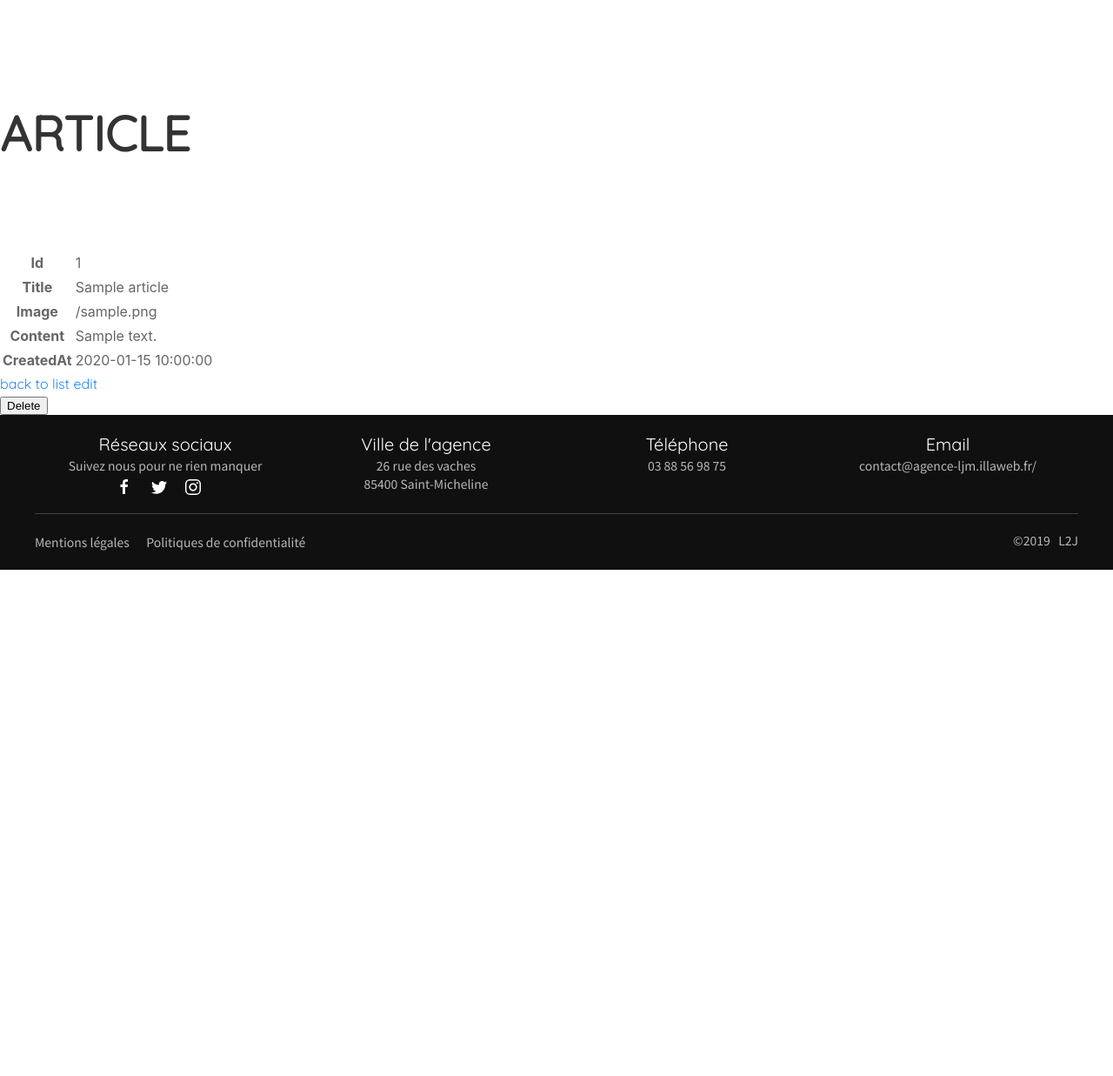
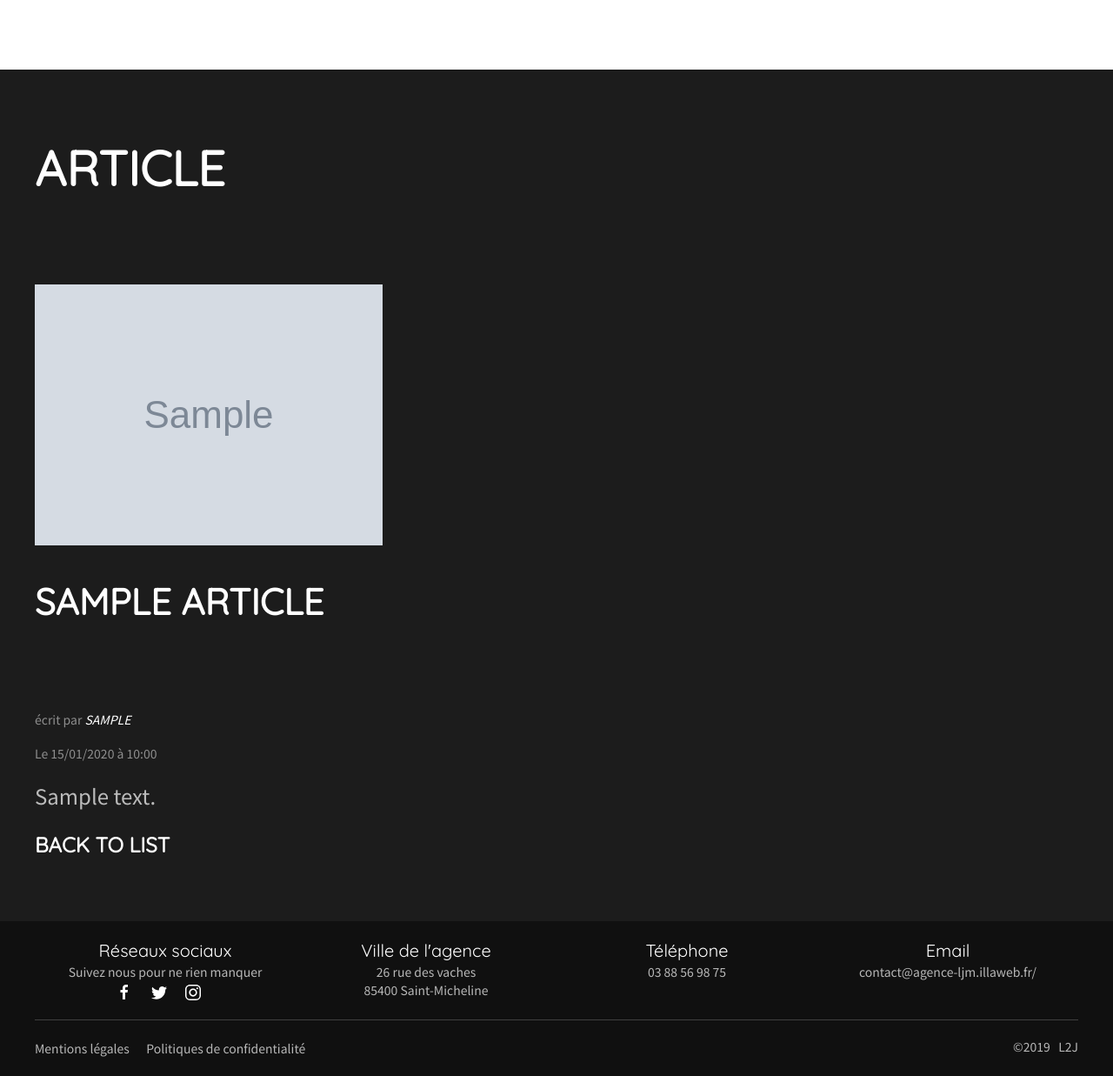
Before and after one commit to jm-Holland/repo_Agence-ljm, a Symfony app: template templates/article/show.html.twig in a window 1280 px wide. Shown: the whole page at 87% size. Before the commit the page ends 655 px from the top, so only its background shows below. Run offline with Twig, Linux system fonts and the light colour scheme; the template is opened without the code that fills it: most values are stand-ins (such as "Sample title", 1, 10 or a date in 2020); grey boxes marked "Sample" are stand-in pictures; some libraries are stand-ins or nearby versions.

Commit message:
Mise e n forme article Blog

```diff
--- a/src/Controller/ArticleController.php
+++ b/src/Controller/ArticleController.php
@@ -83,7 +83,7 @@ class ArticleController extends AbstractController
 
             $uploadedFile = $form['image']->getData();
             if ($uploadedFile) {
-                $newFilename = $uploaderHelper->uploadArticleImage($uploadedFile);
+                $newFilename =  $uploaderHelper->uploadArticleImage($uploadedFile);
                 $article->setImageFilename($newFilename);
             }
             $entityManager->persist($article);
--- a/templates/article/_delete_form.html.twig
+++ b/templates/article/_delete_form.html.twig
@@ -2,5 +2,5 @@
     onsubmit="return confirm('Are you sure you want to delete this item?');">
     <input type="hidden" name="_method" value="DELETE">
     <input type="hidden" name="_token" value="{{ csrf_token('delete' ~ article.id) }}">
-    <button class="">Delete</button>
+    <button class="uk-button uk-button-danger uk-border-rounded">Delete</button>
 </form>
--- a/templates/article/_form.html.twig
+++ b/templates/article/_form.html.twig
@@ -1,7 +1,10 @@
 {{ form_start(form) }}
 <form action="" method="post" enctype="multipart/form-data" class="uk-form-stacked">
     {# upload Image#}
+    {% if article.image is empty %}
+    {% else %}
     <img src="{{ asset(article.imagePath) }}" alt="{{article.captionImage}}" uk-img />
+    {% endif %}
     <div class="uk-margin">
         <label class="uk-form-label">Sélectionner une image</label>
 
@@ -33,7 +36,7 @@
         </div>
     </div>
     {{ form_widget(form) }}
-    <button class="btn">{{ button_label|default('Save') }}</button>
+    <button class="uk-button uk-button-primary uk-border-rounded">{{ button_label|default('Save') }}</button>
 </form>
 
 {{ form_end(form) }}
--- a/templates/article/index.html.twig
+++ b/templates/article/index.html.twig
@@ -3,7 +3,7 @@
 {% block title %}Blog_liste{% endblock %}
 
 {% block body %}
-<section class="uk-section ">
+<section class="uk-section uk-section-secondary">
     <div class="uk-container">
         <h1>Liste des Articles</h1>
         {% if is_granted('ROLE_USER') %}
@@ -14,7 +14,7 @@
         <div class="uk-child-width-1-2@s uk-child-width-1-3@m uk-child-width-1-4@l" uk-grid>
             {% for article in articles %}
             <div>
-                <div class="uk-card uk-card-default uk-card-hover">
+                <div class="uk-card uk-card-secondary uk-card-hover">
                     <div class="uk-width-auto">
                         <img data-src="{{ asset(article.imagePath) }}" alt="{{article.captionImage}}" uk-img>
                     </div>
--- a/templates/article/new.html.twig
+++ b/templates/article/new.html.twig
@@ -8,8 +8,10 @@
         <h1>Create new Article</h1>
 
         {{ include('article/_form.html.twig') }}
+        <div class="uk-margin-bottom uk-margin-top">
+            <a class="uk-button uk-button-link" href="{{ path('article_index') }}">back to list</a>
+        </div>
 
-        <a href="{{ path('article_index') }}">back to list</a>
     </div>
 </div>
 {% endblock %}
--- a/templates/article/show.html.twig
+++ b/templates/article/show.html.twig
@@ -3,36 +3,42 @@
 {% block title %}Article{% endblock %}
 
 {% block body %}
-<h1>Article</h1>
+<section class="uk-section uk-section-secondary">
+    <div class="uk-container">
+        <h1>Article</h1>
+        <article class="uk-article">
+            <img data-src="{{ asset(article.imagePath) }}" alt="{{article.captionImage}}" uk-img>
+            <h1 class="uk-article-title">
+                <a class="uk-link-reset" href="">{{ article.title }}</a>
+            </h1>
 
-<table class="table">
-    <tbody>
-        <tr>
-            <th>Id</th>
-            <td>{{ article.id }}</td>
-        </tr>
-        <tr>
-            <th>Title</th>
-            <td>{{ article.title }}</td>
-        </tr>
-        <tr>
-            <th>Image</th>
-            <td>{{ asset(article.imagePath)}}</td>
-        </tr>
-        <tr>
-            <th>Content</th>
-            <td>{{ article.content }}</td>
-        </tr>
-        <tr>
-            <th>CreatedAt</th>
-            <td>{{ article.createdAt ? article.createdAt|date('Y-m-d H:i:s') : '' }}</td>
-        </tr>
-    </tbody>
-</table>
+            <p class="uk-article-meta">
+                écrit par <em>{{ article.author.username|upper }}</em>
+            </p>
+            <p class="uk-article-meta">
+                Le {{ article.createdAt|date('d/m/Y à H:i')}}
+            </p>
+            <p class="uk-text-lead">{{ article.content|raw}}</p>
+        </article>
 
-<a href="{{ path('article_index') }}">back to list</a>
+        <div class="uk-margin"> <a class="uk-button uk-button-text" href="{{ path('article_index') }}">back to list</a>
+            {% if is_granted('ROLE_USER') %}
+            <a class="uk-margin-left" href="{{ path('article_edit', {'id': article.id}) }}">
+                <span uk-icon="icon: file-edit"></span>
+            </a>
+            {{ include('article/_delete_form.html.twig') }}
+            {% endif %}
+        </div>
 
-<a href="{{ path('article_edit', {'id': article.id}) }}">edit</a>
 
-{{ include('article/_delete_form.html.twig') }}
+
+
+
+    </div>
+</section>
+
+
+
+
+
 {% endblock %}
--- a/templates/partials/_navbar.html.twig
+++ b/templates/partials/_navbar.html.twig
@@ -13,32 +13,35 @@
         <div class="uk-navbar-right uk-visible@m">
             <ul class="uk-navbar-nav" uk-scrollspy-nav="closest: li; scroll: true; offset:80">
                 <li>
-                    <a href="#index" uk-scroll uk-slideshow-parallax="y: 50,0,0; opacity: 1,1,0">
+                    <a href="{{path('home_index')}}#index" uk-scroll uk-slideshow-parallax="y: 50,0,0; opacity: 1,1,0">
                         Accueil
                     </a>
                 </li>
                 <li>
-                    <a href="#services" uk-scroll uk-slideshow-parallax="y: 50,0,0; opacity: 1,1,0">
+                    <a href="{{path('home_index')}}#services" uk-scroll
+                        uk-slideshow-parallax="y: 50,0,0; opacity: 1,1,0">
                         Nos services
                     </a>
                 </li>
                 <li>
-                    <a href="#refs" uk-scroll uk-slideshow-parallax="y: 50,0,0; opacity: 1,1,0">
+                    <a href="{{path('home_index')}}#refs" uk-scroll uk-slideshow-parallax="y: 50,0,0; opacity: 1,1,0">
                         Nos références
                     </a>
                 </li>
                 <li>
-                    <a href="#blog-section" uk-scroll uk-slideshow-parallax="y: 50,0,0; opacity: 1,1,0">
+                    <a href="{{path('home_index')}}#blog-section" uk-scroll
+                        uk-slideshow-parallax="y: 50,0,0; opacity: 1,1,0">
                         Le blog
                     </a>
                 </li>
                 <li>
-                    <a href="#agence" uk-scroll uk-slideshow-parallax="y: 50,0,0; opacity: 1,1,0">
+                    <a href="{{path('home_index')}}#agence" uk-scroll uk-slideshow-parallax="y: 50,0,0; opacity: 1,1,0">
                         L'agence
                     </a>
                 </li>
                 <li>
-                    <a href="#contact" uk-scroll uk-slideshow-parallax="y: 50,0,0; opacity: 1,1,0">
+                    <a href="{{path('home_index')}}#contact" uk-scroll
+                        uk-slideshow-parallax="y: 50,0,0; opacity: 1,1,0">
                         Contact
                     </a>
                 </li>
```
Also changed, not shown: src/Controller/HomeController.php (+7 -7 lines), src/Repository/ArticleRepository.php (+7 -24 lines), templates/home/_blog.html.twig (+11 -17 lines), data/db_ljm.db, public/img/uploads/article_image/article-1-5d021094bac0e.jpeg (added), public/img/uploads/article_image/article-1-5d022bcca1ea1.jpeg (added).
